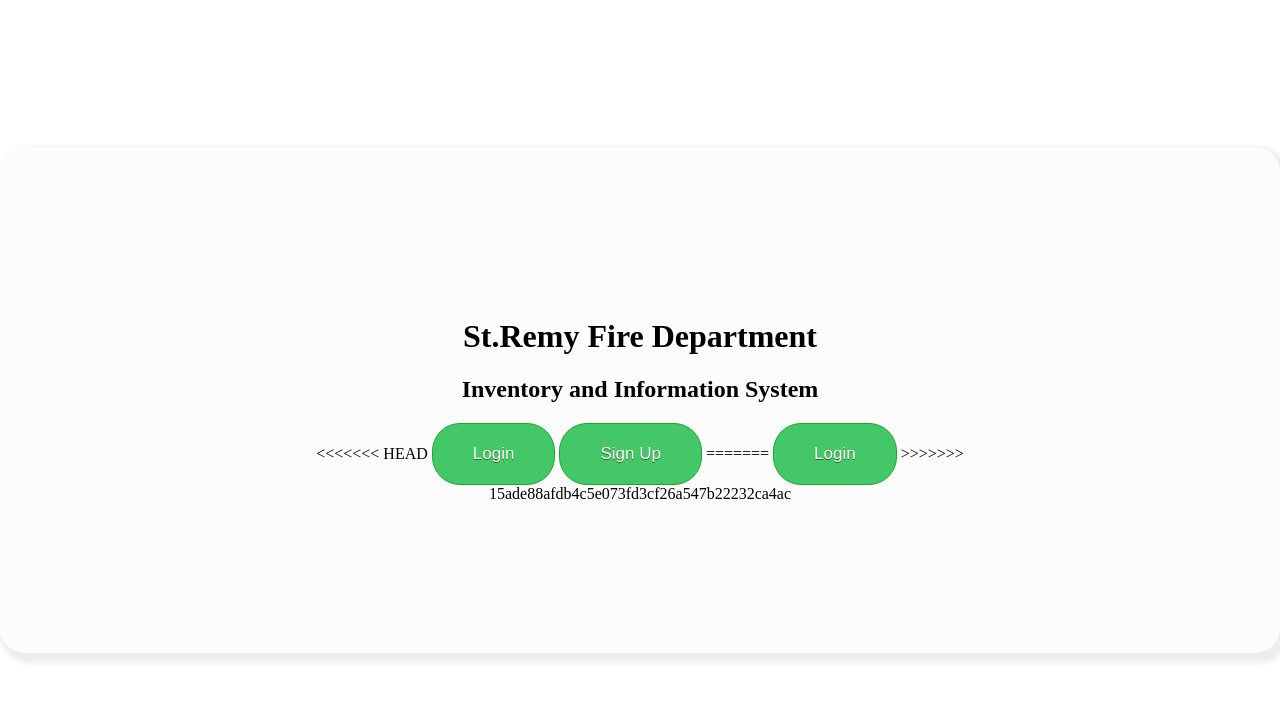
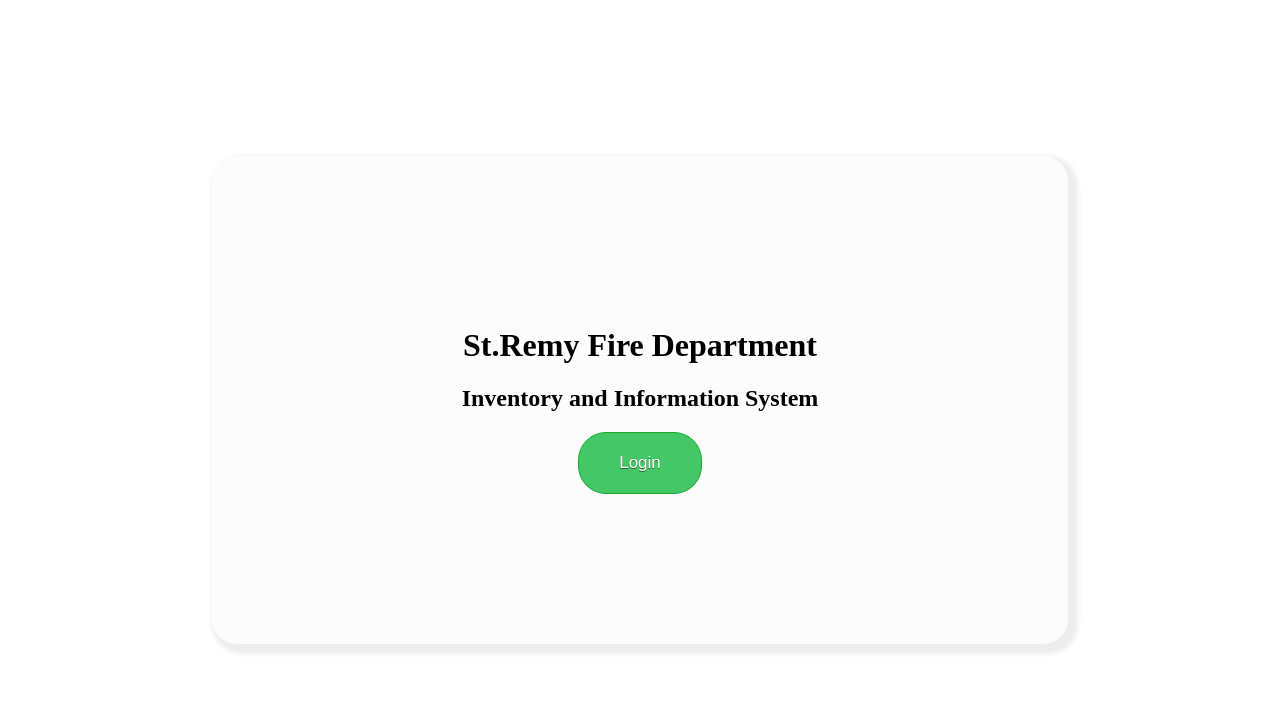
Before and after one commit to TainaMalave/st-remy-fire-department-iis, a Flask app: page / in a window 1280 px wide. Shown: the top 701 px of the page. Run offline with Flask 2, Linux system fonts and the light colour scheme.

Commit message:
Fix weird change issue

```diff
--- a/app/templates/index.html
+++ b/app/templates/index.html
@@ -19,12 +19,7 @@
             </div>
 
             <div class="main-btns">
-<<<<<<< HEAD
-                <a href="/login" class="btnStyle">Login</a>
-                <a href="#" class="btnStyle">Sign Up</a>
-=======
                 <a href="/index" class="btnStyle">Login</a>
->>>>>>> 15ade88afdb4c5e073fd3cf26a547b22232ca4ac
             </div>
         </div>
     </div>
```
